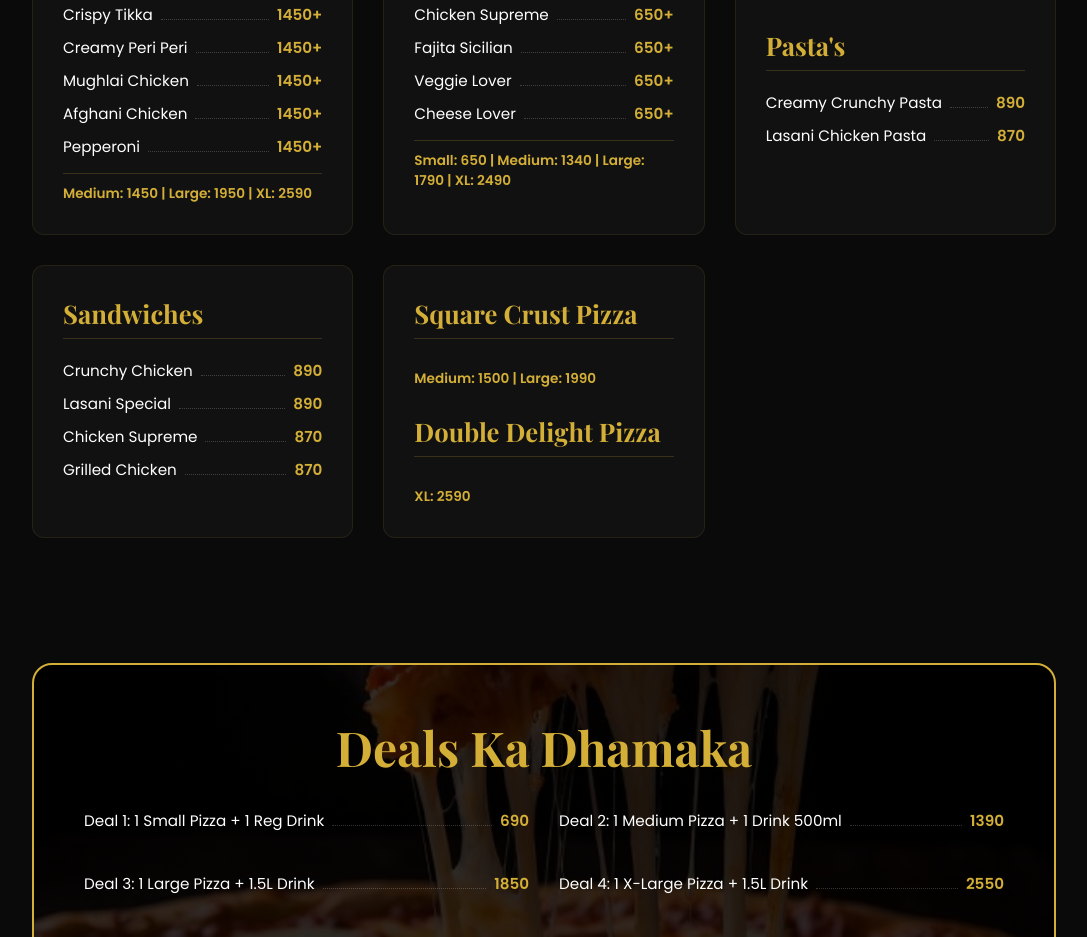
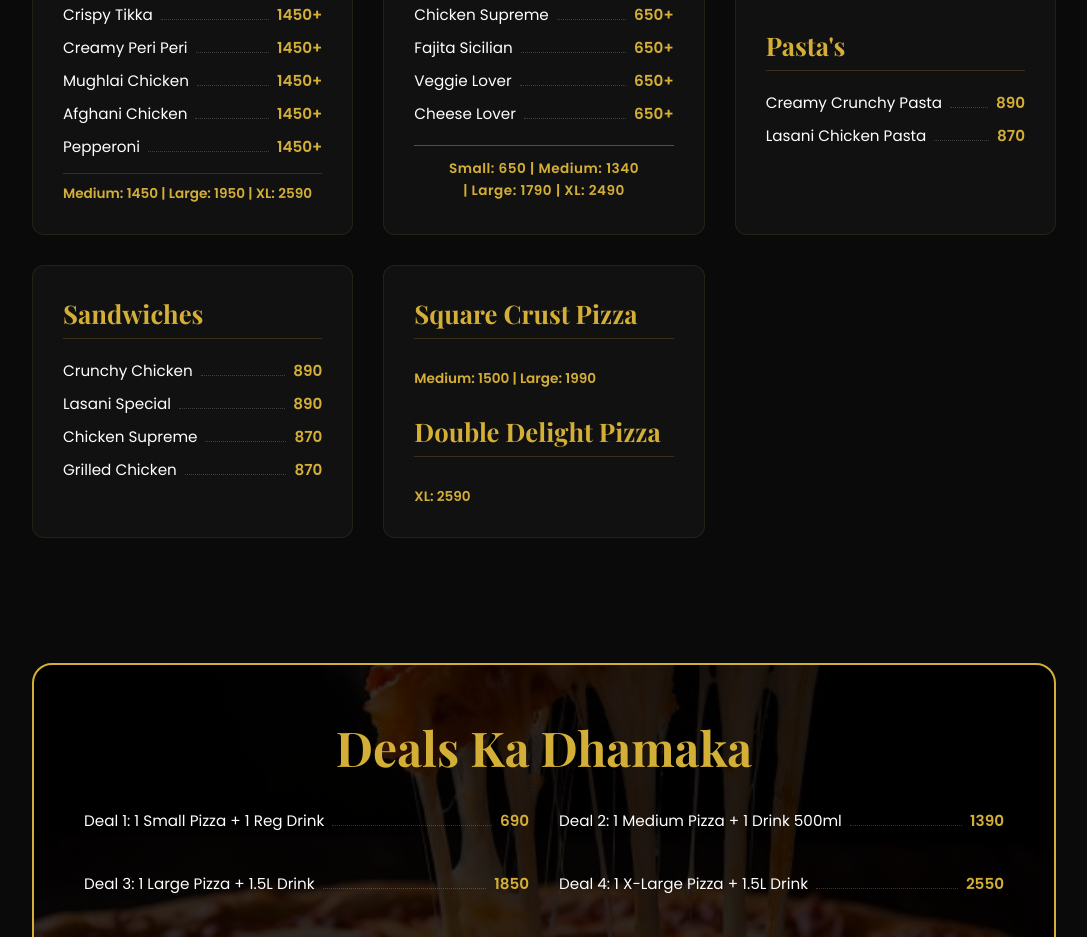
Before and after one commit to Aleema-dev/Lasani-Pizza-Time, a plain HTML site: page index.html in a window 1280 px wide. Shown: the part 1148-2085 px from the top of the page, without its empty margins (96-1183 px from the left). Drawn offline with nearby package versions, Linux system fonts and the light colour scheme.

Commit message:
Update index.html

```diff
--- a/index.html
+++ b/index.html
@@ -115,6 +115,7 @@ footer p {
 
           <div class="menu-card">
     <h3>Traditional Pizza's</h3>
+
     <div class="menu-item"><span>Chicken Tikka</span><span class="item-dots"></span><span class="item-price">650+</span></div>
     <div class="menu-item"><span>Chicken Fajita</span><span class="item-dots"></span><span class="item-price">650+</span></div>
     <div class="menu-item"><span>Chicken Tandoori</span><span class="item-dots"></span><span class="item-price">650+</span></div>
@@ -122,9 +123,13 @@ footer p {
     <div class="menu-item"><span>Fajita Sicilian</span><span class="item-dots"></span><span class="item-price">650+</span></div>
     <div class="menu-item"><span>Veggie Lover</span><span class="item-dots"></span><span class="item-price">650+</span></div>
     <div class="menu-item"><span>Cheese Lover</span><span class="item-dots"></span><span class="item-price">650+</span></div>
-                 <p style="color: var(--gold); font-size: 0.85rem; margin-top: 15px; font-weight: 600; border-top: 1px solid rgba(212,175,55,0.2); padding-top: 10px;">
-        Small: 650 | Medium: 1340  | Large: 1790 |  XL: 2490
+
+    <div style="margin-top: 20px; padding-top: 12px; border-top: 1px solid rgba(212,175,55,0.4);">
+        <p style="color: var(--gold); font-size: 0.85rem; font-weight: 600; line-height: 1.6; text-align: center; letter-spacing: 0.5px;">
+            Small: 650 | Medium: 1340 <br class="mobile-only">
+            | Large: 1790 | XL: 2490
         </p>
+    </div>
 </div>
 
             <div class="menu-card">
```
Lines whose indentation alone changed are shown as unchanged.
